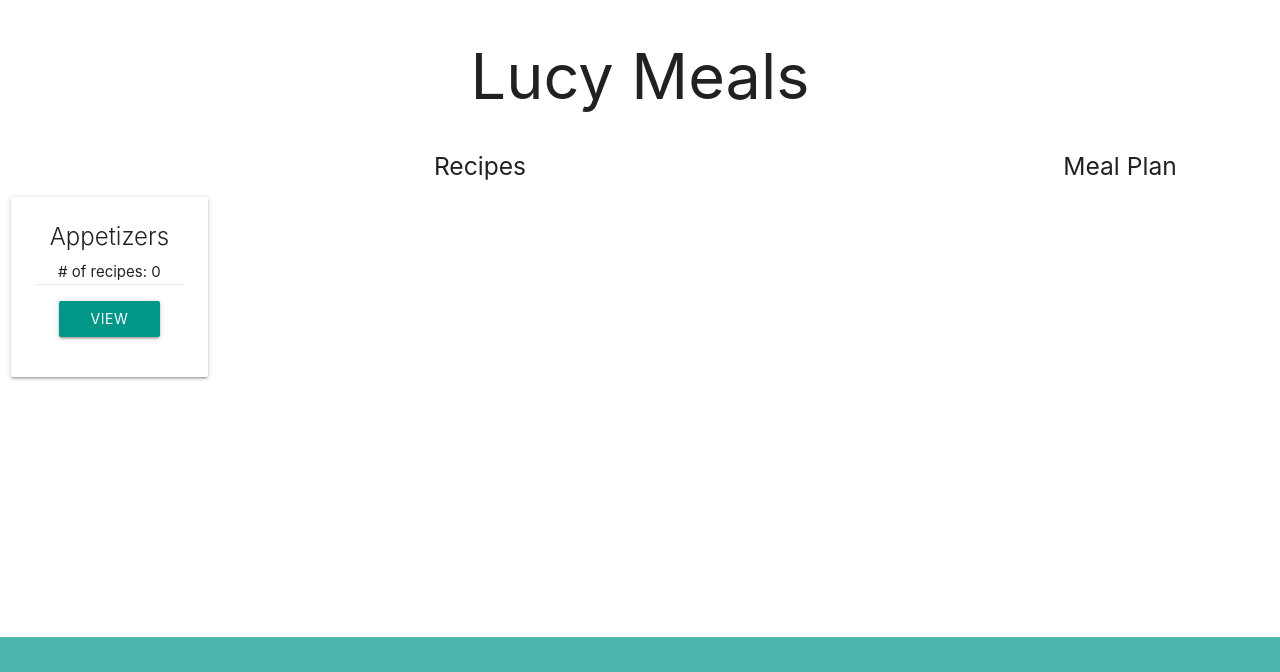
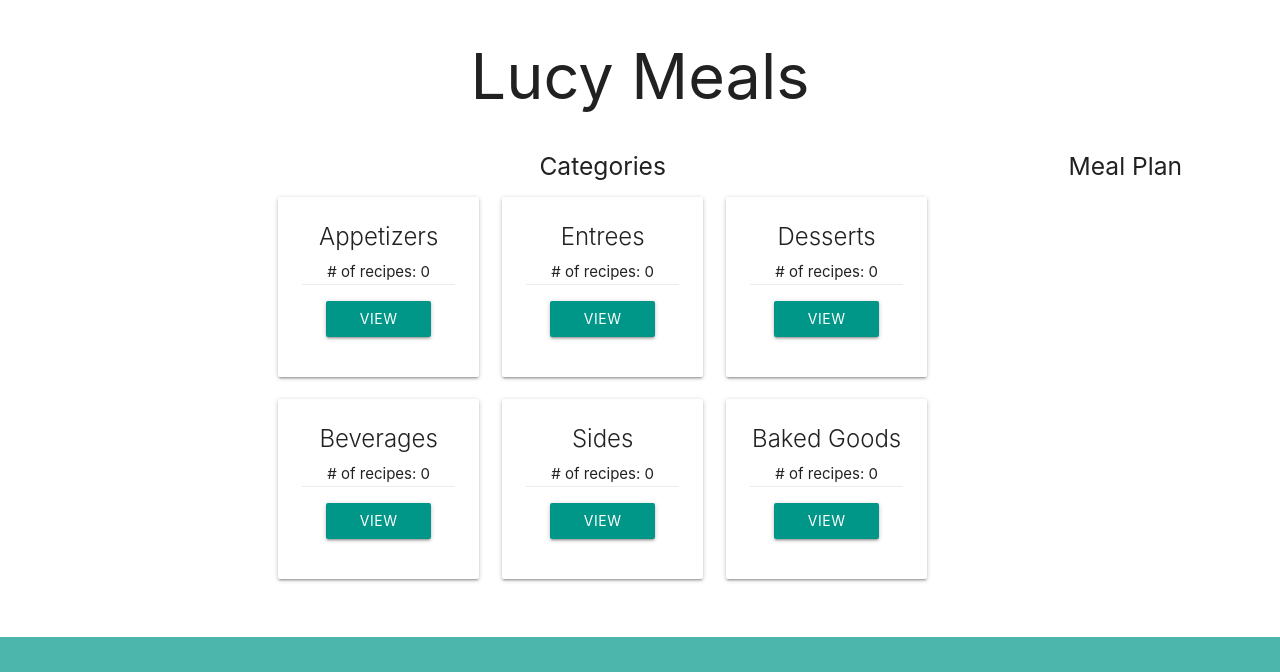
Before and after one commit to JuanitoDeLaTorre/Lucy_Meals, a Django app: page / in a window 1280 px wide. Shown: the part 128-800 px from the top of the page. Run offline with Django 4.2, Linux system fonts and the light colour scheme; data that the repository does not hold is empty.

Commit message:
categories

```diff
--- a/main_app/templates/home.html
+++ b/main_app/templates/home.html
@@ -2,26 +2,71 @@
 
 {% block content %}
 <h1 class="center">Lucy Meals</h1>
-<section class="row">
-    <div class="col s9">
-        <h5 class="center">Recipes</h5>
-        <div class="row container center-align">
+<section class="row container">
+    <div class="col s9 push-s1">
+        <h5 class="center">Categories</h5>
+        <div class="row">
             {% for recipe in recipes %}
-            <div class="col s4">
-                <div class=" card">
+            <!-- <div class="col s4">
+                <div class="card center">
                     <div class="card-content">
                         <div class="card-title">{{recipe.category}}</div>
                         <div class="card-body">Recipes: {{recipe.length}}</div>
                         <div class="card-action"><a href="" class="teal btn">View Recipes</a></div>
                     </div>
                 </div>
-            </div>
+            </div> -->
             {% endfor %}
             <div class="col s4">
                 <div class=" card">
-                    <div class="card-content">
+                    <div class="card-content center-align">
                         <div class="card-title">Appetizers</div>
                     <div class="card-body"># of recipes: {{appetizers|length}}</div>
+                    <div class="card-action"><a href="" class="teal btn">View Recipes</a></div>
+                    </div>
+                </div>
+            </div>
+            <div class="col s4">
+                <div class=" card">
+                    <div class="card-content center-align">
+                        <div class="card-title">Entrees</div>
+                    <div class="card-body"># of recipes: {{entrees|length}}</div>
+                    <div class="card-action"><a href="" class="teal btn">View Recipes</a></div>
+                    </div>
+                </div>
+            </div>
+            <div class="col s4">
+                <div class=" card">
+                    <div class="card-content center-align">
+                        <div class="card-title">Desserts</div>
+                    <div class="card-body"># of recipes: {{desserts|length}}</div>
+                    <div class="card-action"><a href="" class="teal btn">View Recipes</a></div>
+                    </div>
+                </div>
+            </div>
+            <div class="col s4">
+                <div class=" card">
+                    <div class="card-content center-align">
+                        <div class="card-title">Beverages</div>
+                    <div class="card-body"># of recipes: {{beverages|length}}</div>
+                    <div class="card-action"><a href="" class="teal btn">View Recipes</a></div>
+                    </div>
+                </div>
+            </div>
+            <div class="col s4">
+                <div class=" card">
+                    <div class="card-content center-align">
+                        <div class="card-title">Sides</div>
+                    <div class="card-body"># of recipes: {{sides|length}}</div>
+                    <div class="card-action"><a href="" class="teal btn">View Recipes</a></div>
+                    </div>
+                </div>
+            </div>
+            <div class="col s4">
+                <div class=" card">
+                    <div class="card-content center-align">
+                        <div class="card-title">Baked Goods</div>
+                    <div class="card-body"># of recipes: {{baked_goods|length}}</div>
                     <div class="card-action"><a href="" class="teal btn">View Recipes</a></div>
                     </div>
                 </div>
@@ -29,7 +74,7 @@
         </div>
     </div>
 
-    <di class="col s3">
+    <di class="col s3 push-s2">
         <h5 class="center">Meal Plan</h5>
         <section>
 
```
